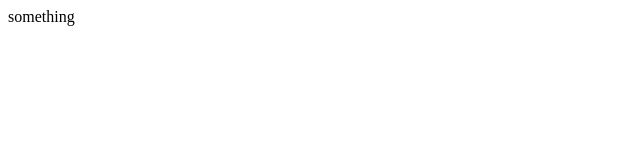
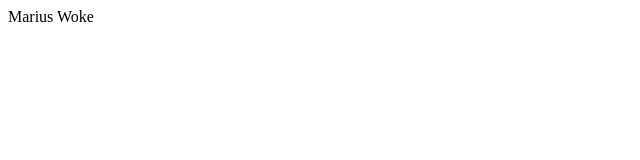
Before and after one commit to kadengrumbles73/wdd130-woke, a plain HTML site: page index.html in a window 1280 px wide. Shown: the full height of the page, 0-640 px from the left. Drawn offline with Linux system fonts and the light colour scheme.

Commit message:
Update content in index.html

```diff
--- a/index.html
+++ b/index.html
@@ -6,6 +6,6 @@
     <title>Document</title>
 </head>
 <body>
-    something
+    Marius Woke
 </body>
 </html>
```
